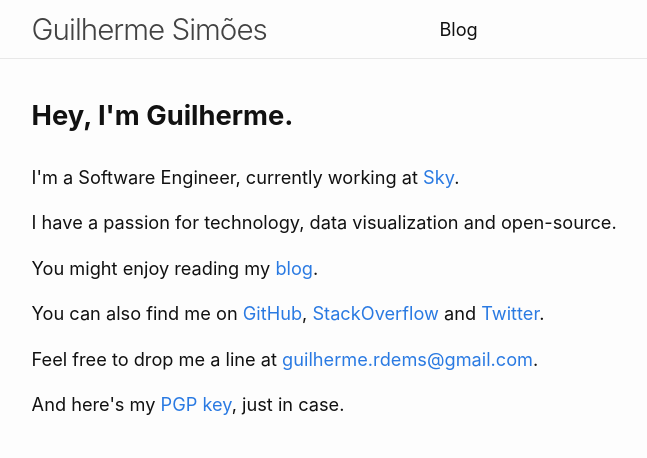
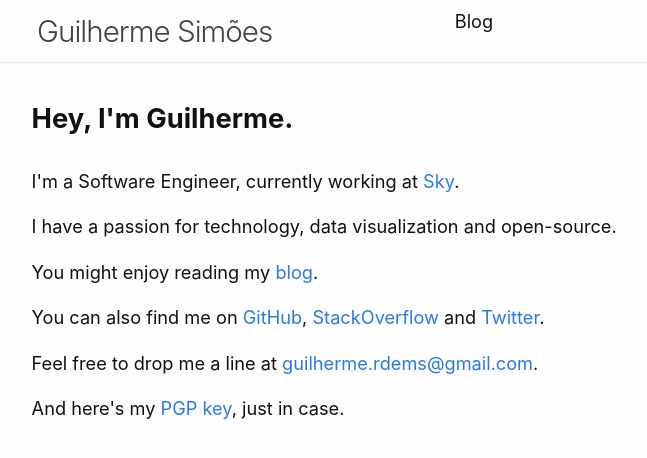
Before and after one commit to guilhermesimoes/guilhermesimoes.github.io, a Jekyll site: the page built from _pages/home.html, in a window 1280 px wide. Shown: the top 458 px of the page, without its empty margins (299-946 px from the left). Built offline with Jekyll 4.4.1, drawn with Linux system fonts in a browser that asks for light colours.

Commit message:
Update _layout.scss

```diff
--- a/_sass/_layout.scss
+++ b/_sass/_layout.scss
@@ -13,17 +13,16 @@
     max-width: 34em;
     margin-right: auto;
     margin-left: auto;
-    padding: 0 !important;
+    padding: 0 0.4em 0 1em;
   }
 }
 
 .site-title {
+  padding: 0.3em;
+  margin-left: -0.3em;
   font-size: 1.625em;
   font-weight: 300;
-  line-height: $base-font-size * 3.2;
   letter-spacing: -1px;
-  margin-bottom: 0;
-  float: left;
 
   &,
   &:visited {
@@ -32,6 +31,7 @@
 }
 
 .site-nav {
+  position: absolute;
   background-color: $background-color;
   border: 1px solid $grey-color-light;
   border-radius: 5px;
@@ -84,11 +84,9 @@
     position: static;
     top: 0;
     right: 0;
-    float: right;
     border: none;
     background-color: transparent;
     text-align: left;
-    line-height: $base-font-size * 3.2;
 
     .menu-icon {
       display: none;
```
